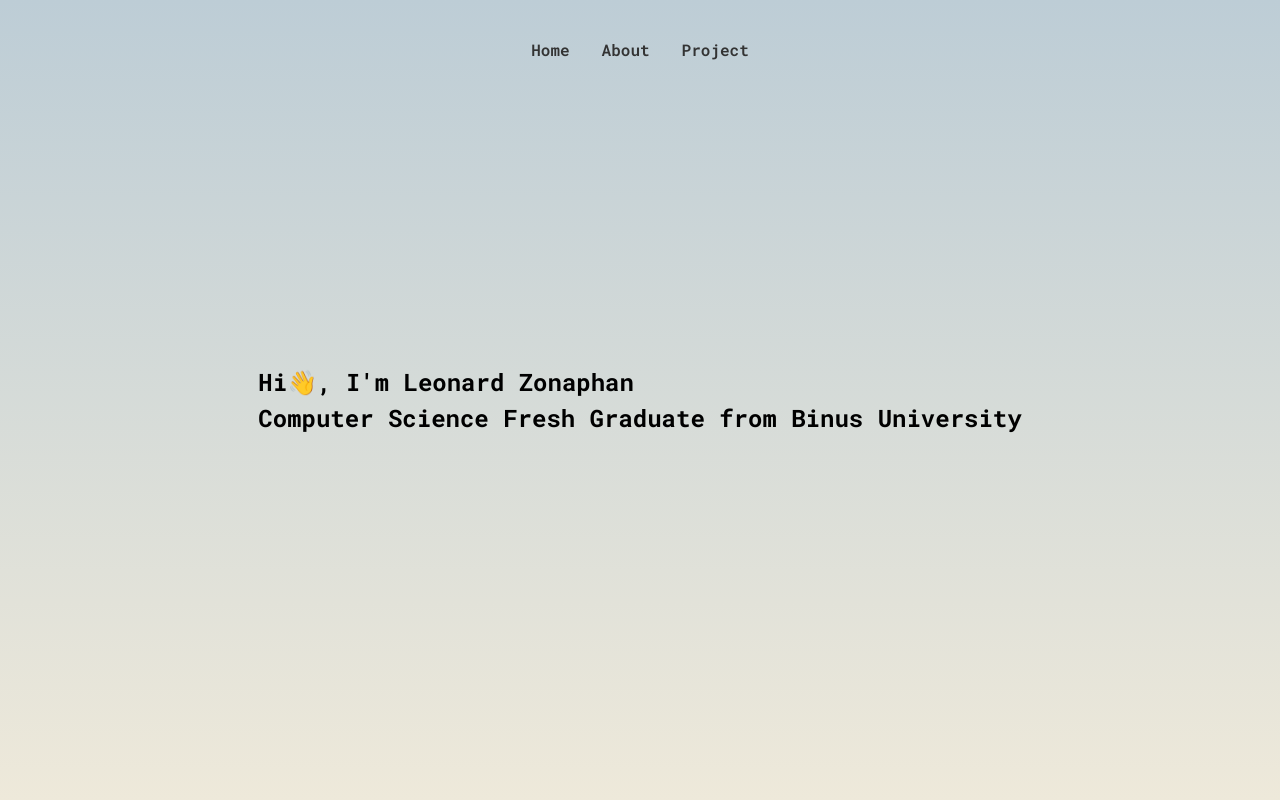
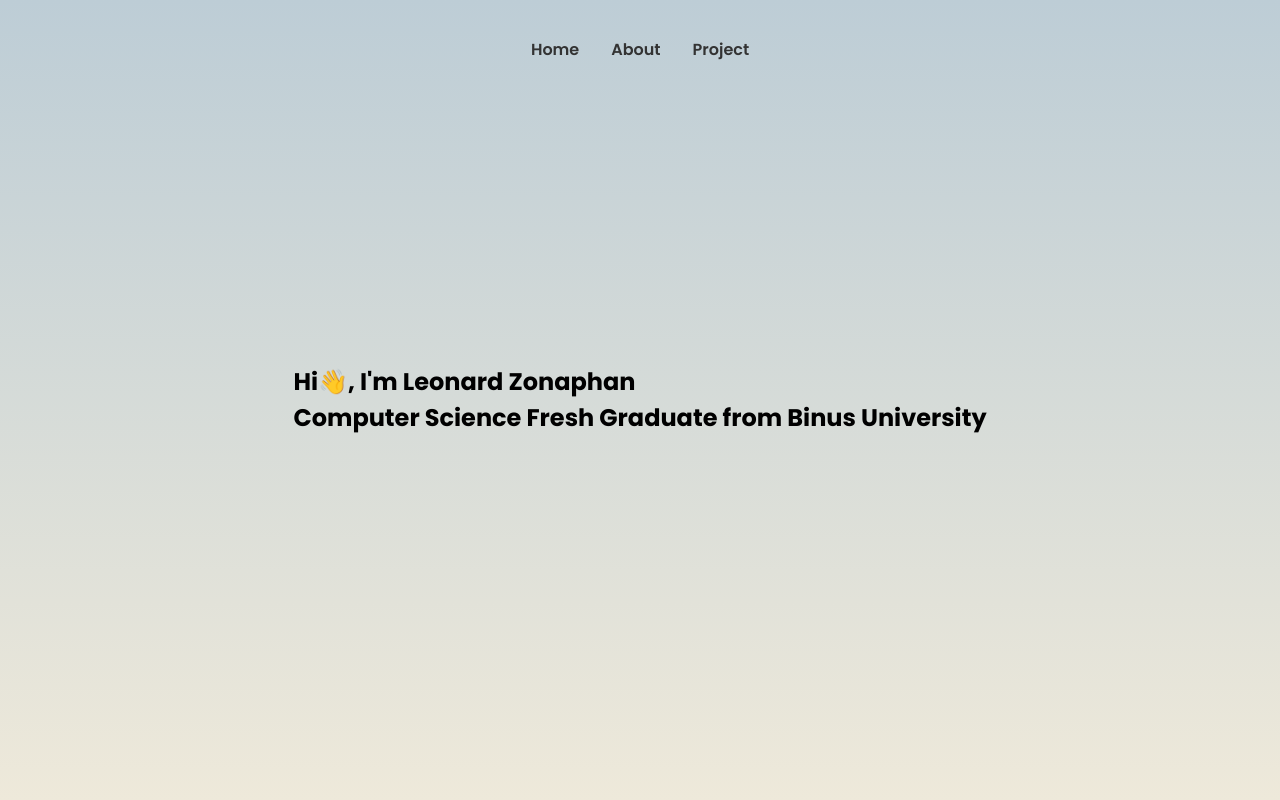
Before and after one commit to Lezonn/personal-site, a Vue app: page / in a window 1280 px wide. Shown: the top 800 px of the page. Built offline with nearby package versions, Linux system fonts and the light colour scheme.

Commit message:
change font to poppins

```diff
--- a/index.html
+++ b/index.html
@@ -9,7 +9,7 @@
     <link rel="preconnect" href="https://fonts.googleapis.com" />
     <link rel="preconnect" href="https://fonts.gstatic.com" crossorigin />
     <link
-      href="https://fonts.googleapis.com/css2?family=Roboto+Mono:ital,wght@0,100..700;1,100..700&display=swap"
+      href="https://fonts.googleapis.com/css2?family=Montserrat&family=Poppins:ital,wght@0,100;0,200;0,300;0,400;0,500;0,600;0,700;0,800;0,900;1,100;1,200;1,300;1,400;1,500;1,600;1,700;1,800;1,900&display=swap"
       rel="stylesheet"
     />
   </head>
--- a/src/assets/styles/main.scss
+++ b/src/assets/styles/main.scss
@@ -1,3 +1,3 @@
 body {
-  font-family: 'Roboto Mono', sans-serif;
+  font-family: 'Poppins', sans-serif;
 }
```
